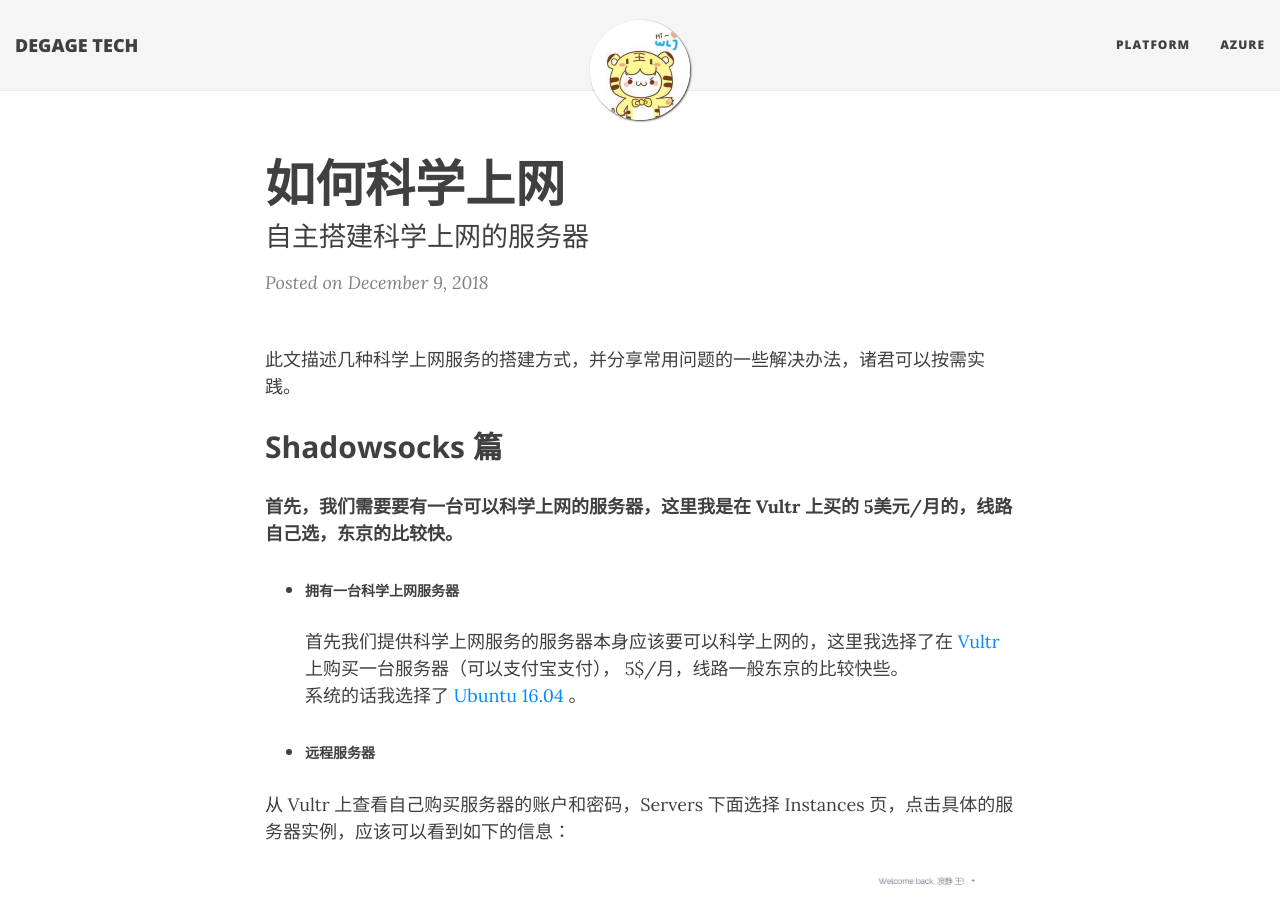
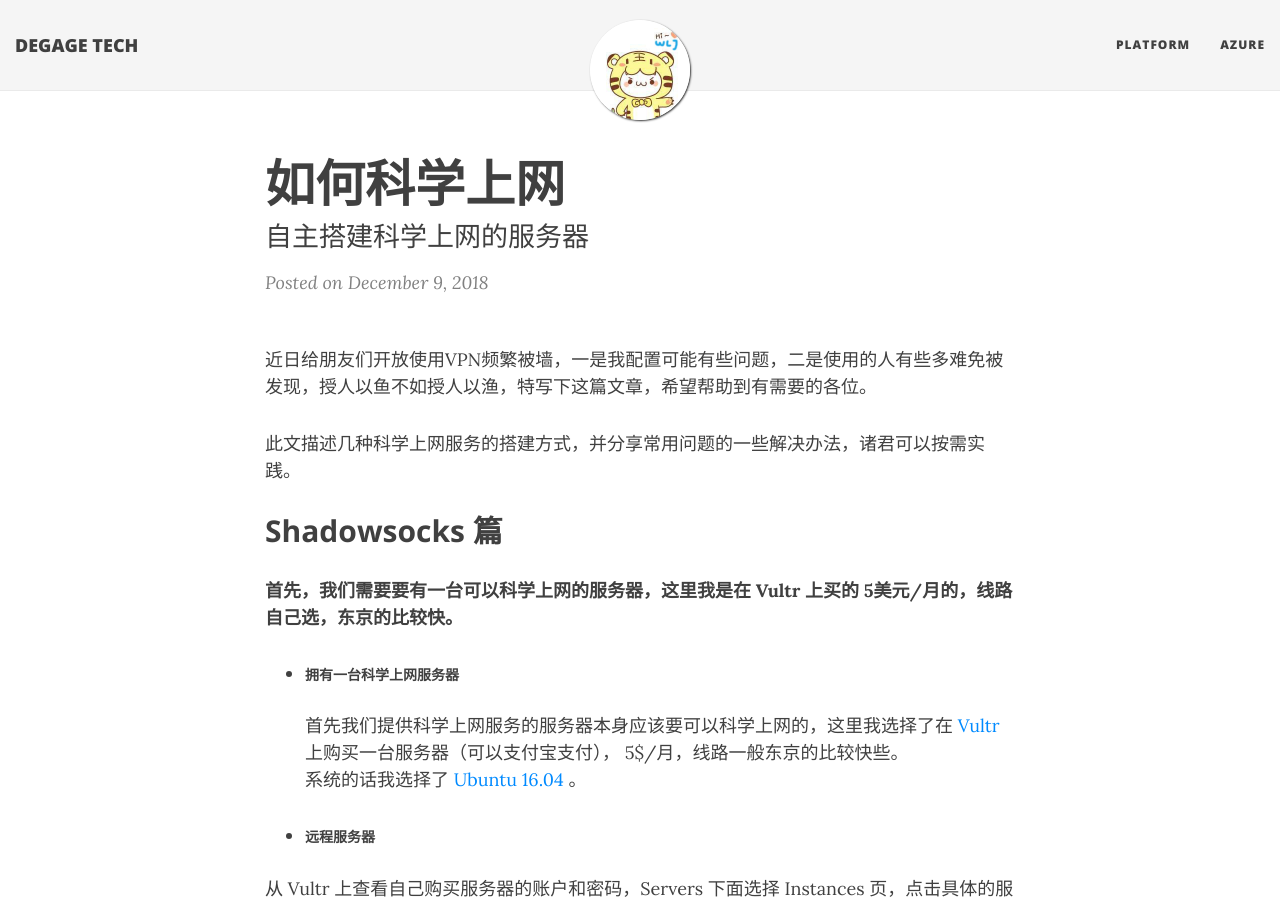
Before and after one commit to degagetech/degagetech.github.io, a Jekyll site: the page built from _posts/2018-12-09-science-internet.md, in a window 1280 px wide and 900 px high. Built offline with Jekyll 4.4.1, drawn with Linux system fonts in a browser that asks for light colours; nearby versions of some CDN libraries; comment, search, counter and statistics services are not loaded.

Commit message:
更新 科学上网 博文

```diff
--- a/_posts/2018-12-09-science-internet.md
+++ b/_posts/2018-12-09-science-internet.md
@@ -4,6 +4,12 @@ title: 如何科学上网
 subtitle: 自主搭建科学上网的服务器
 comments: true
 ---
+
+
+近日给朋友们开放使用VPN频繁被墙，一是我配置可能有些问题，二是使用的人有些多难免被发现，授人以鱼不如授人以渔，特写下这篇文章，希望帮助到有需要的各位。
+
+
+
 此文描述几种科学上网服务的搭建方式，并分享常用问题的一些解决办法，诸君可以按需实践。
 
 ## **Shadowsocks 篇**
```
